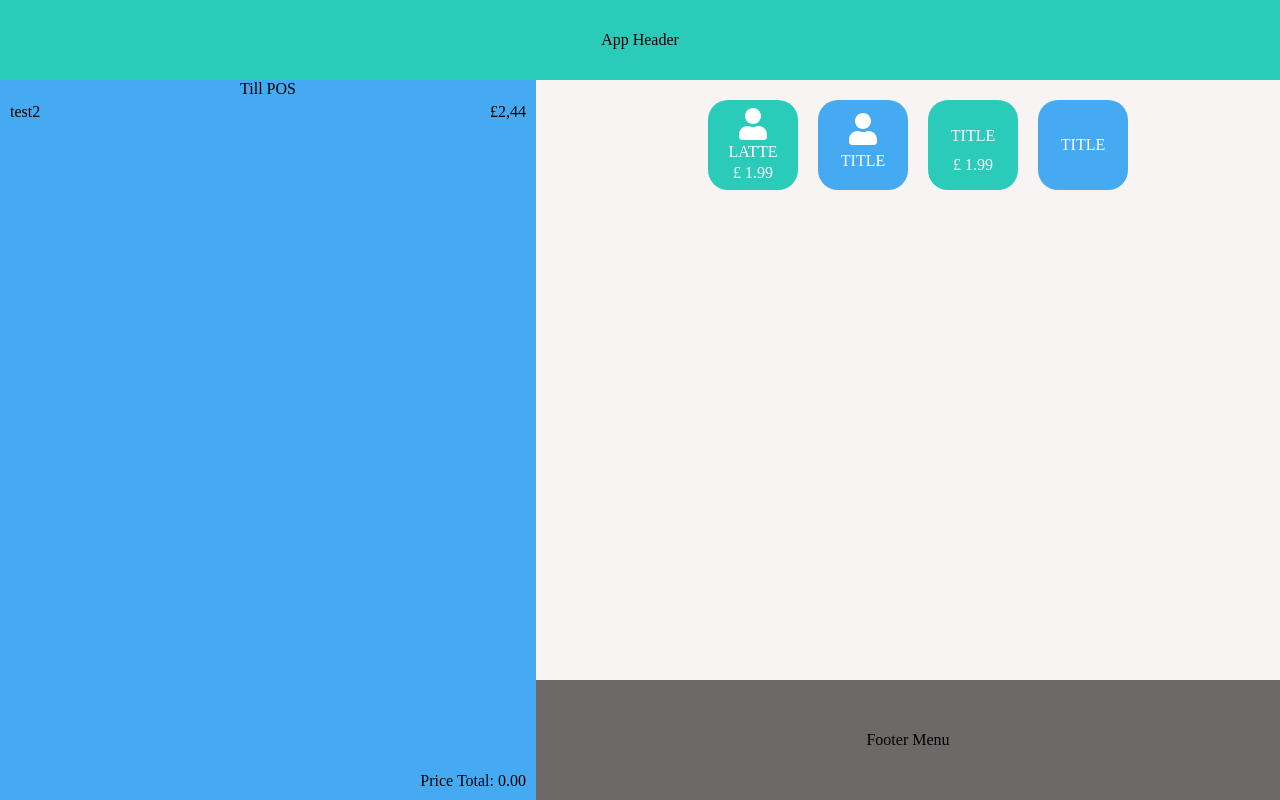
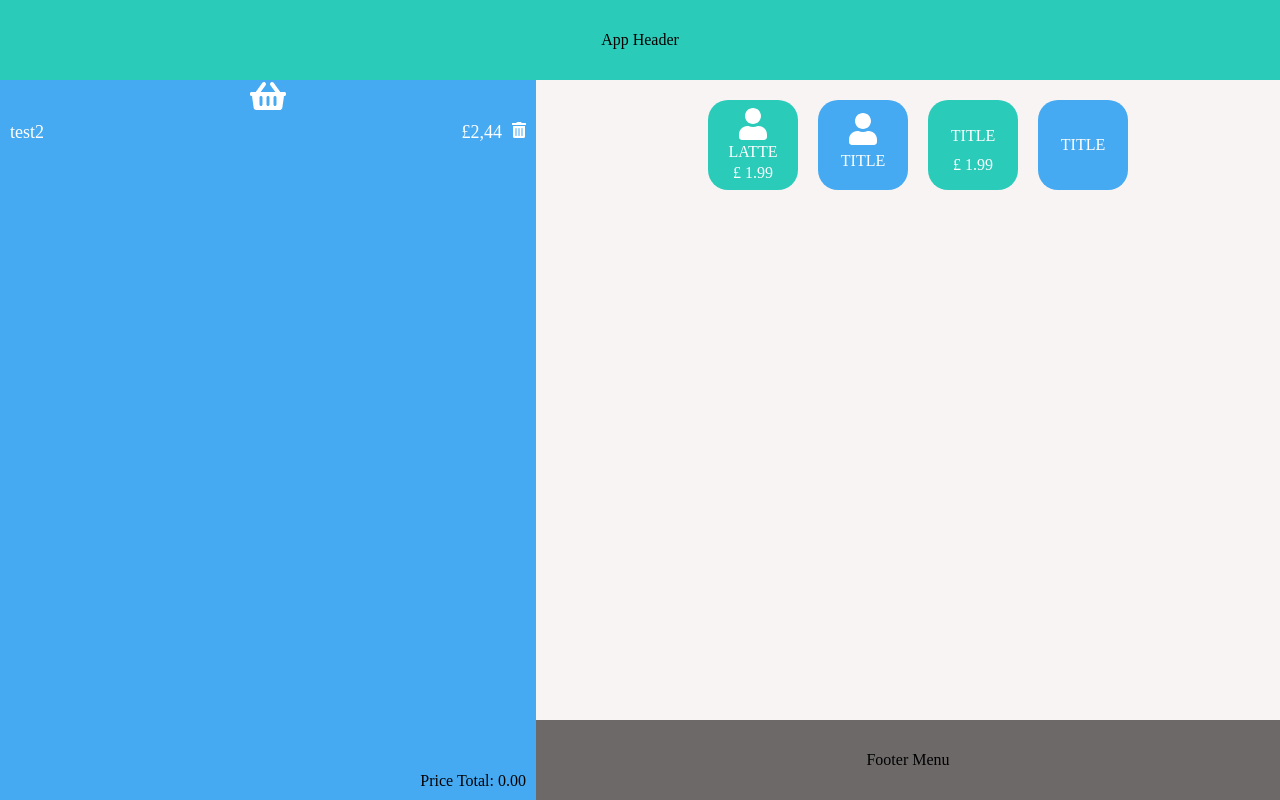
Before and after one commit to EdAncerys/TillAppOnMobileDevicesReact, a React (Create React App) app: page / in a window 1280 px wide. Built offline with nearby package versions, Linux system fonts and the light colour scheme.

Commit message:
Able to delete selected items on Till POS

```diff
--- a/src/Components/TillApp/TillApp.jsx
+++ b/src/Components/TillApp/TillApp.jsx
@@ -33,7 +33,7 @@ const styles = {
   container: {
     display: 'grid',
     gridTemplateAreas: "'a a a''b c c''b d d'",
-    gridTemplateRows: '10vh auto 15vh',
+    gridTemplateRows: '10vh auto 10vh',
     width: '100vw',
     height: '100vh',
   },
--- a/src/Components/TillApp/TillAppMenuButton.jsx
+++ b/src/Components/TillApp/TillAppMenuButton.jsx
@@ -37,8 +37,10 @@ export default function TillAppMenuButton({
       onClick={() => {
         if (price) setTotalPrice(totalPrice + price);
         if (price && title)
-          setSelectedItems([...selectedItems, { title: title, price: price }]);
-        console.log(totalPrice, selectedItems);
+          setSelectedItems([
+            ...selectedItems,
+            { title: title, price: price, id: new Date().valueOf() },
+          ]);
       }}
     >
       <div
--- a/src/Components/TillApp/TillAppSideMenu.jsx
+++ b/src/Components/TillApp/TillAppSideMenu.jsx
@@ -1,7 +1,11 @@
 import React, { useContext } from 'react';
+import { FontAwesomeIcon } from '@fortawesome/react-fontawesome';
 
 import { TillAppContext } from './TillAppContext';
 import TillAppTextPrint from './TillAppTextPrint';
+import colors from '../../config/colors';
+
+const color = colors.white;
 
 export default function TillAppSideMenu() {
   const { totalPrice, selectedItems } = useContext(TillAppContext);
@@ -9,11 +13,16 @@ export default function TillAppSideMenu() {
   return (
     <div style={styles.container}>
       <div style={styles.header}>
-        <div>Till POS</div>
+        <FontAwesomeIcon icon="shopping-basket" size="2x" color={color} />
       </div>
       <div style={styles.mainMenu}>
         {selectedItems.map((item) => (
-          <TillAppTextPrint title={item.title} price={item.price} />
+          <TillAppTextPrint
+            title={item.title}
+            price={item.price}
+            id={item.id}
+            color={color}
+          />
         ))}
       </div>
       <div style={styles.footerMenu}>
--- a/src/Components/TillApp/TillAppTextPrint.jsx
+++ b/src/Components/TillApp/TillAppTextPrint.jsx
@@ -1,10 +1,35 @@
-import React from 'react';
+import React, { useContext } from 'react';
+import { FontAwesomeIcon } from '@fortawesome/react-fontawesome';
 
-export default function TillAppTextPrint({ title, price }) {
+import { TillAppContext } from './TillAppContext';
+
+import colors from '../../config/colors';
+
+export default function TillAppTextPrint({
+  title,
+  price,
+  id,
+  color = colors.dark,
+}) {
+  const { selectedItems, setSelectedItems } = useContext(TillAppContext);
+
+  const handleDelete = (id) => {
+    const result = selectedItems.filter((item) => id !== item.id);
+    setSelectedItems(result);
+  };
+
   return (
     <div style={styles.container}>
-      <div style={{ ...styles.text, ...{ flex: 1 } }}>{title}</div>
-      <div style={styles.text}>£{price}</div>
+      <div style={{ ...styles.text, ...{ flex: 1, color: color } }}>
+        {title}
+      </div>
+      <div style={{ ...styles.text, ...{ color: color } }}>£{price}</div>
+      <FontAwesomeIcon
+        style={styles.icon}
+        icon="trash-alt"
+        color={color}
+        onClick={() => handleDelete(id)}
+      />
     </div>
   );
 }
@@ -13,8 +38,13 @@ const styles = {
   container: {
     display: 'flex',
     padding: 0,
+    marginTop: 10,
   },
   text: {
-    marginTop: 5,
+    fontWeight: 500,
+    fontSize: 18,
+  },
+  icon: {
+    marginLeft: 10,
   },
 };
--- a/src/config/FontAwesome.jsx
+++ b/src/config/FontAwesome.jsx
@@ -1,8 +1,8 @@
 import { library } from '@fortawesome/fontawesome-svg-core';
 import {
   faUser,
-  faCheckSquare,
-  faCoffee,
+  faShoppingBasket,
+  faTrashAlt,
 } from '@fortawesome/free-solid-svg-icons';
 
-library.add(faUser, faCheckSquare, faCoffee);
+library.add(faUser, faShoppingBasket, faTrashAlt);
```
